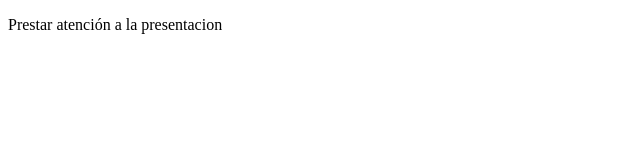
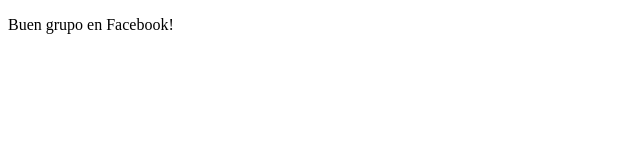
Before and after one commit to oxcar9/WebDevApp, a plain HTML site: page index.html in a window 1280 px wide. Shown: the full height of the page, 0-640 px from the left. Drawn offline with Linux system fonts and the light colour scheme.

Commit message:
Ejemplo 3
Ejemplo 3

```diff
--- a/index.html
+++ b/index.html
@@ -5,6 +5,6 @@
     <title>Tutor Café Web Development</title>
   </head>
   <body>
-    <p>Prestar atención a la presentacion</p>
+    <p>Buen grupo en Facebook!</p>
   </body>
 </html>
```
